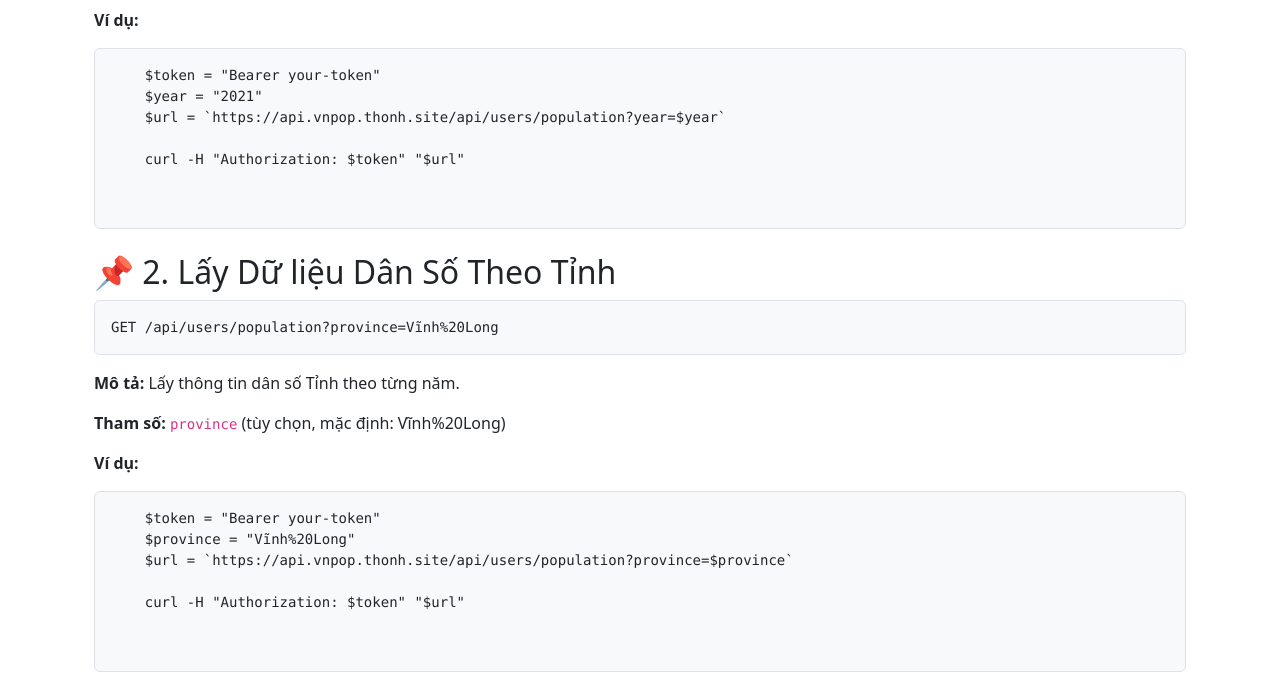
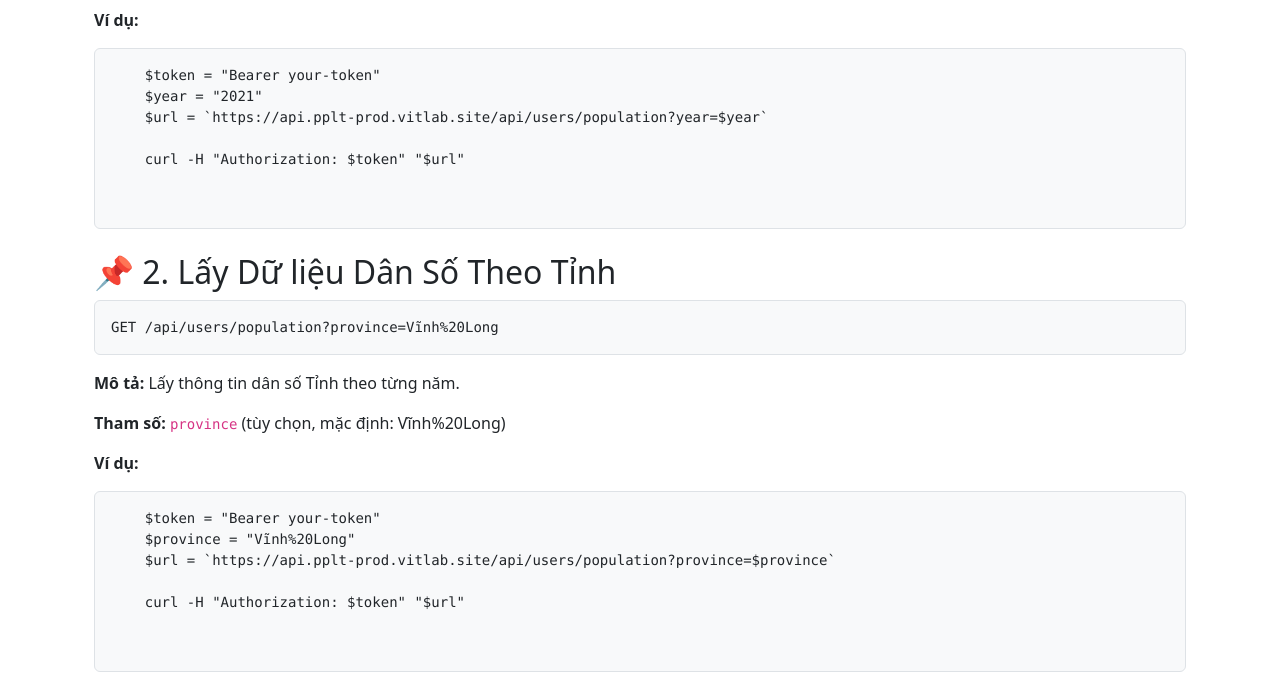
Before and after one commit to hantnnb/population-website, a Flask app: page /api/docs in a window 1280 px wide. Shown: the part 413-1089 px from the top of the page. Run offline with Flask 3, Linux system fonts and the light colour scheme.

Commit message:
testing ci/cd

```diff
--- a/population/templates/api_docs.html
+++ b/population/templates/api_docs.html
@@ -18,7 +18,7 @@ endblock %} {% block content %}
   <pre class="bg-light p-3 border rounded">
     $token = "Bearer your-token"
     $year = "2021"
-    $url = `https://api.vnpop.thonh.site/api/users/population?year=$year`
+    $url = `https://api.pplt-prod.vitlab.site/api/users/population?year=$year`
 
     curl -H "Authorization: $token" "$url"
 
@@ -34,7 +34,7 @@ endblock %} {% block content %}
   <pre class="bg-light p-3 border rounded">
     $token = "Bearer your-token"
     $province = "Vĩnh%20Long"
-    $url = `https://api.vnpop.thonh.site/api/users/population?province=$province`
+    $url = `https://api.pplt-prod.vitlab.site/api/users/population?province=$province`
 
     curl -H "Authorization: $token" "$url"
 
```
Also changed, not shown: 2 other files.
